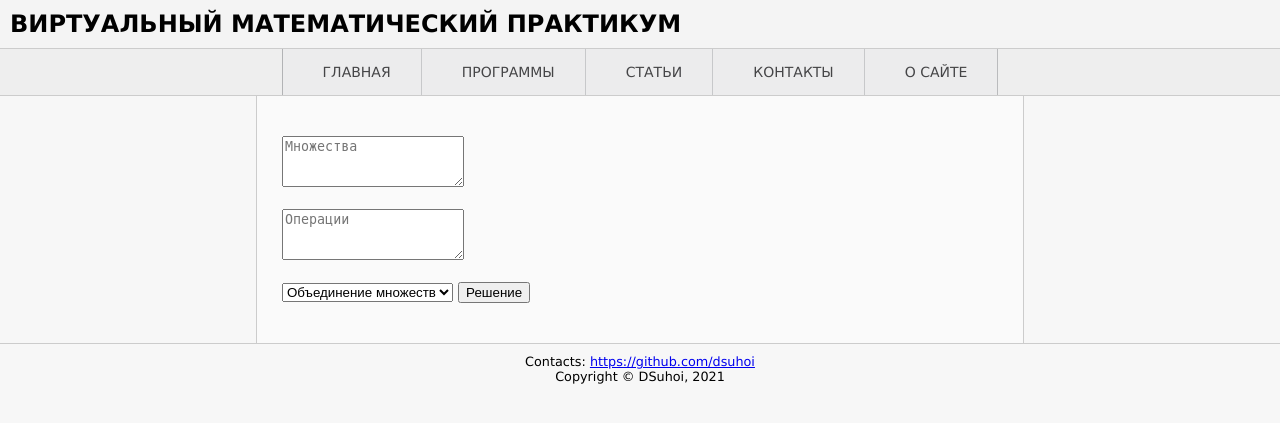
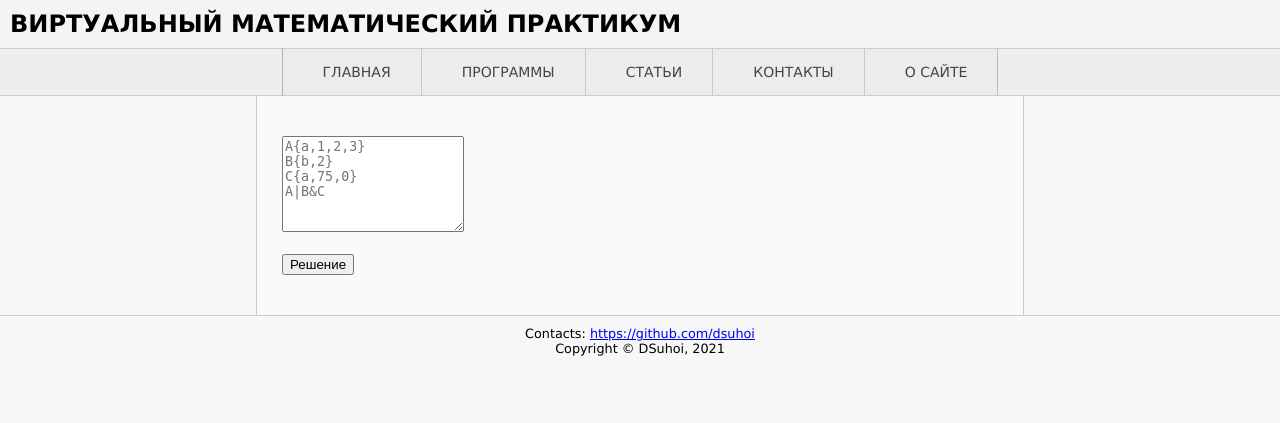
Before and after one commit to dsuhoi/vmw, a Flask app: page /programs/discrete_math/sets in a window 1280 px wide. Shown: the top 423 px of the page. Run offline with Flask 2, Linux system fonts and the light colour scheme; parts of the project's set-up code (start-up, migrations or seed data) failed here and were passed over.

Commit message:
Added sets in discrete math, works strange on the server, needed to check

```diff
--- a/app/programs/discrete_math/templates/sets.html
+++ b/app/programs/discrete_math/templates/sets.html
@@ -2,18 +2,14 @@
 {% block title %}Графы{% endblock %}
 {% block input %}
     <p>
-    <textarea name="sets" id="sets" rows=3 placeholder="Множества"
+    <textarea name="sets" id="sets" rows=6 placeholder=
+"A{a,1,2,3}
+B{b,2}
+C{a,75,0}
+A|B&C"
 
-    width=200 height=50>{{ params['sets'] if params['sets'] }}</textarea>
+    width=200 height=100>{{ params['sets'] if params['sets'] }}</textarea>
     </p>
-    <p>
-        <textarea name="operations" id="operations" rows=3 placeholder="Операции"
 
-        width=200 height=50>{{ params['operations'] if params['operations'] }}</textarea>
-    </p>
-    <select id="task_list" name="task_list">
-        <option value="union">Объединение множеств</option>
-        <!-- <option value="planar">Планарность</option>
-        <option value="chromatic">Хроматическое число</option> -->
-    </select>
+
 {% endblock %}
--- a/app/programs/discrete_math/views.py
+++ b/app/programs/discrete_math/views.py
@@ -39,8 +39,6 @@ def graphs():
 def sets():
     @render_decorator('sets.html', ['sets'])
     def function(task, params, config):
-        text = None
-        if task == 'union':
-            text = sets_module.Union(params)
+        text = sets_module.sets_solve(params)
         return text
     return function()
```
Also changed, not shown: app/programs/discrete_math/modules/sets.py (+16 -9 lines).
